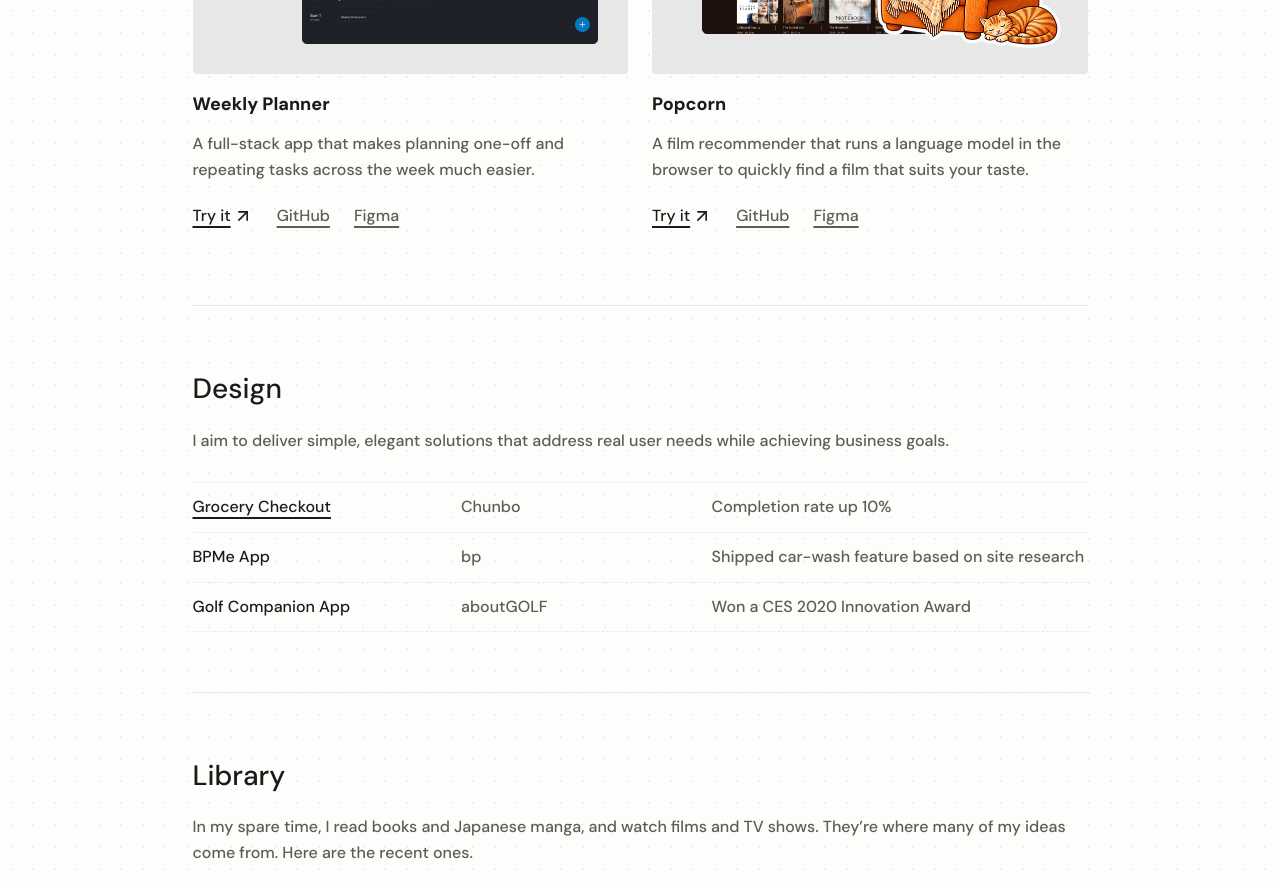
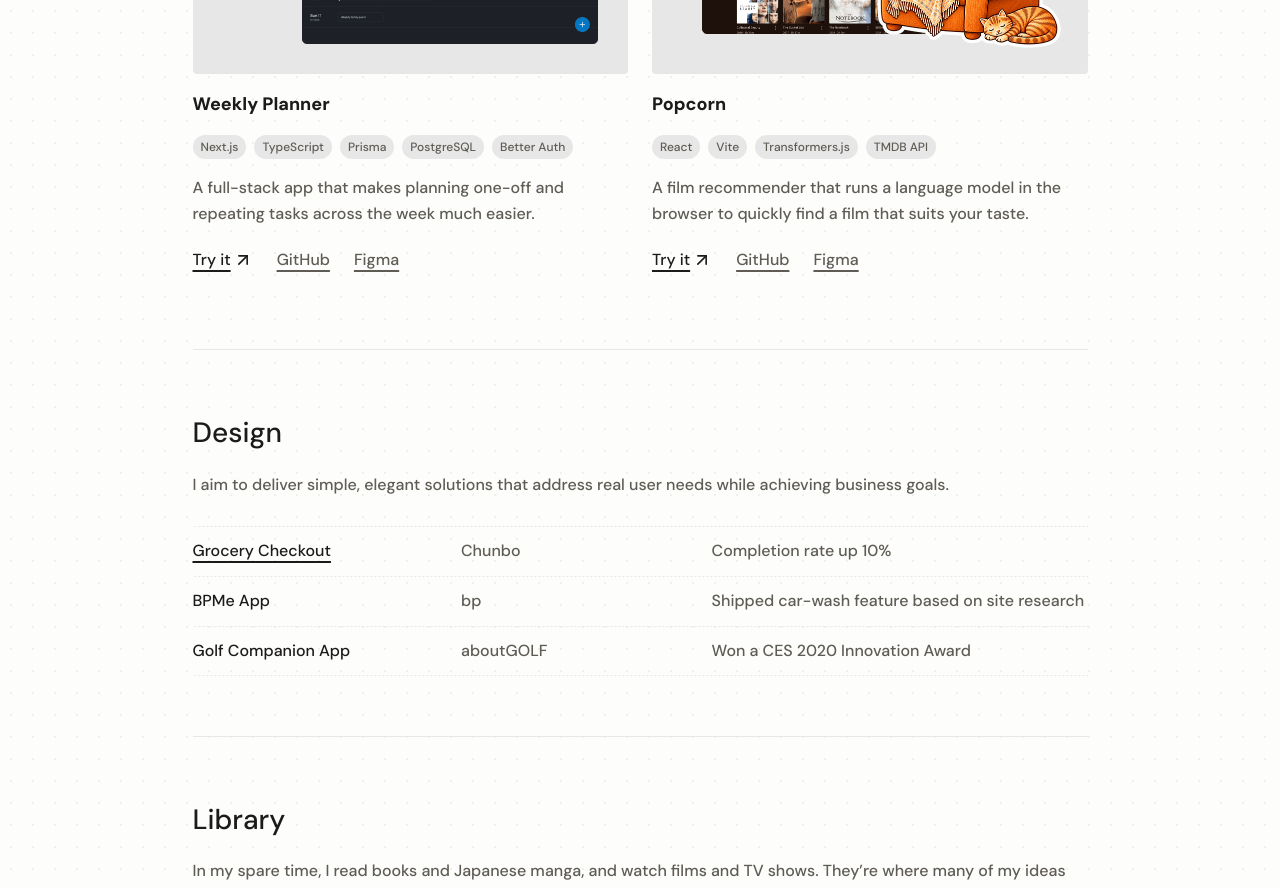
Before and after one commit to xixifish/personal-website, a Next.js app: page / in a window 1280 px wide. Shown: the part 1100-1988 px from the top of the page. Built offline with nearby package versions, Linux system fonts and the light colour scheme.

Commit message:
Add tech stack chips to project cards

```diff
--- a/components/ProjectCard.module.css
+++ b/components/ProjectCard.module.css
@@ -29,6 +29,25 @@
   padding-bottom: var(--space-3);
 }
 
+.stack {
+  display: flex;
+  gap: var(--space-2);
+  list-style: none;
+  padding: 0;
+  margin-block: var(--space-1) var(--space-4);
+  flex-wrap: wrap;
+}
+
+.tech {
+  font-size: 0.75rem;
+  color: var(--color-muted);
+  line-height: 2;
+  background-color: var(--color-line);
+  border-radius: 999px;
+  padding-inline: var(--space-2);
+  white-space: nowrap;
+}
+
 .tagline {
   color: var(--color-muted);
 }
--- a/components/ProjectCard.tsx
+++ b/components/ProjectCard.tsx
@@ -16,6 +16,13 @@ export function ProjectCard({ project }: { project: Project }) {
         />
       </a>
       <h3 className={styles.name}>{project.name}</h3>
+      <ul className={styles.stack}>
+        {project.stack.map((tech) => (
+          <li key={tech} className={styles.tech}>
+            {tech}
+          </li>
+        ))}
+      </ul>
       <p className={styles.tagline}>{project.tagline}</p>
       <ul className={styles.links}>
         <li>
--- a/data/projects.ts
+++ b/data/projects.ts
@@ -5,6 +5,7 @@ export type Project = {
   githubUrl: string;
   figmaUrl: string;
   cover: { src: string; alt: string };
+  stack: string[];
 };
 
 export const PROJECTS: Project[] = [
@@ -20,6 +21,7 @@ export const PROJECTS: Project[] = [
       src: "/covers/cover-1.png",
       alt: "Open Weekly Planner",
     },
+    stack: ["Next.js", "TypeScript", "Prisma", "PostgreSQL", "Better Auth"],
   },
   {
     name: "Popcorn",
@@ -33,5 +35,6 @@ export const PROJECTS: Project[] = [
       src: "/covers/cover-2.png",
       alt: "Open Popcorn Movie Recommender",
     },
+    stack: ["React", "Vite", "Transformers.js", "TMDB API"],
   },
 ];
```
